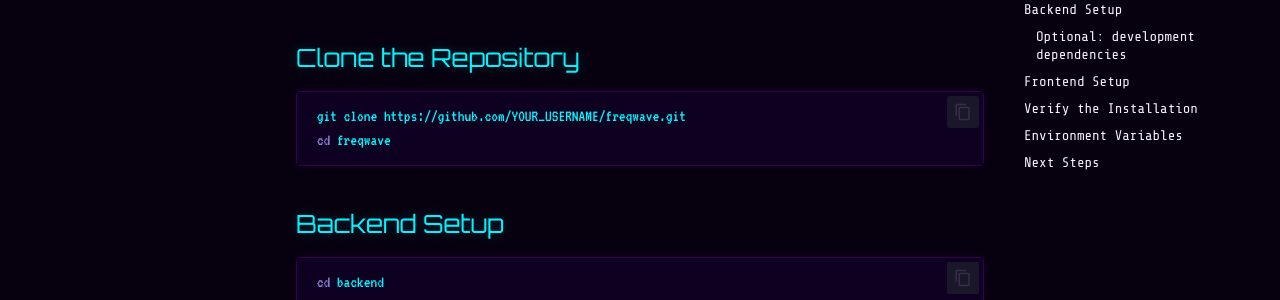
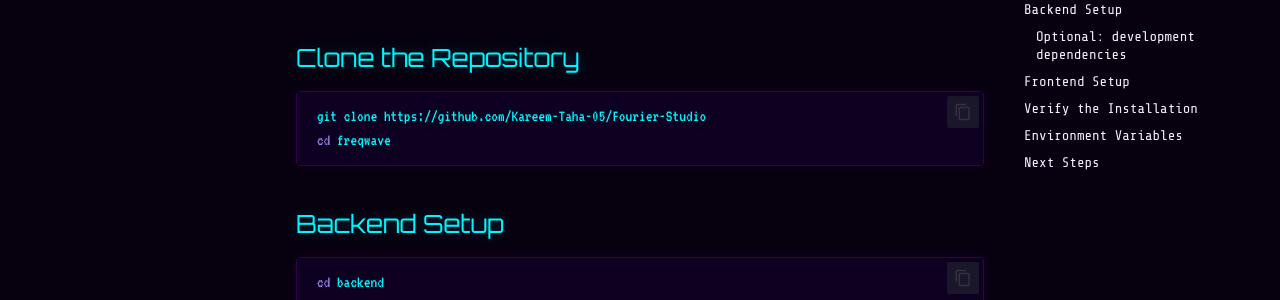
Before and after one commit to Kareem-Taha-05/Fourier-Studio, an MkDocs documentation site: the page built from docs/installation.md, in a window 1280 px wide and 900 px high, scrolled down 392 px. Shown: the part 152-452 px from the top of the window. Built offline with MkDocs 1.6.1 and Material for MkDocs 9.7.7, drawn with Linux system fonts in a browser that asks for light colours; comment, search, counter and statistics services are not loaded; some of the changed lines change nothing that is shown.

Commit message:
Update installation.md

````diff
--- a/docs/installation.md
+++ b/docs/installation.md
@@ -12,7 +12,7 @@
 ## Clone the Repository
 
 ```bash
-git clone https://github.com/YOUR_USERNAME/freqwave.git
+git clone https://github.com/Kareem-Taha-05/Fourier-Studio
 cd freqwave
 ```
 
````
